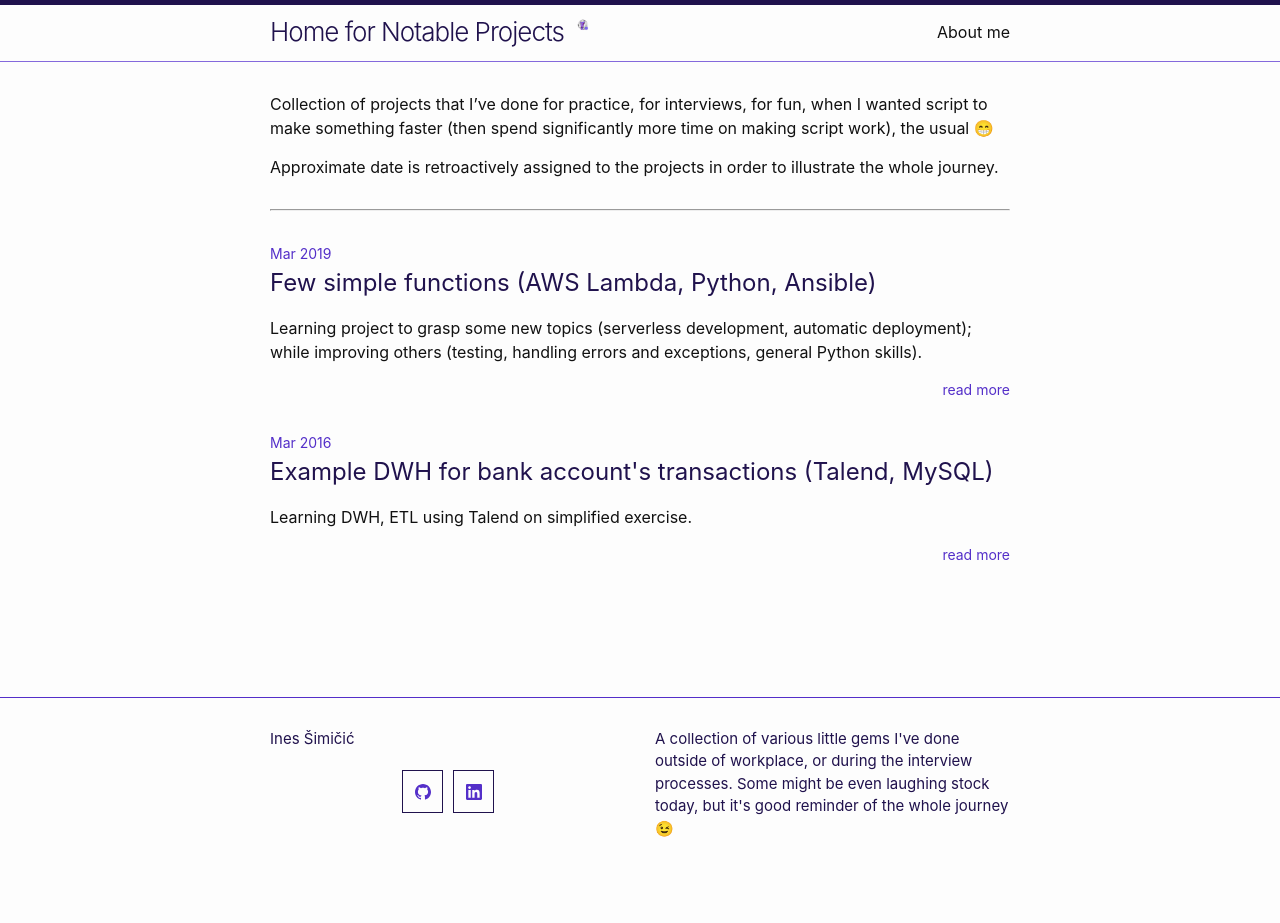
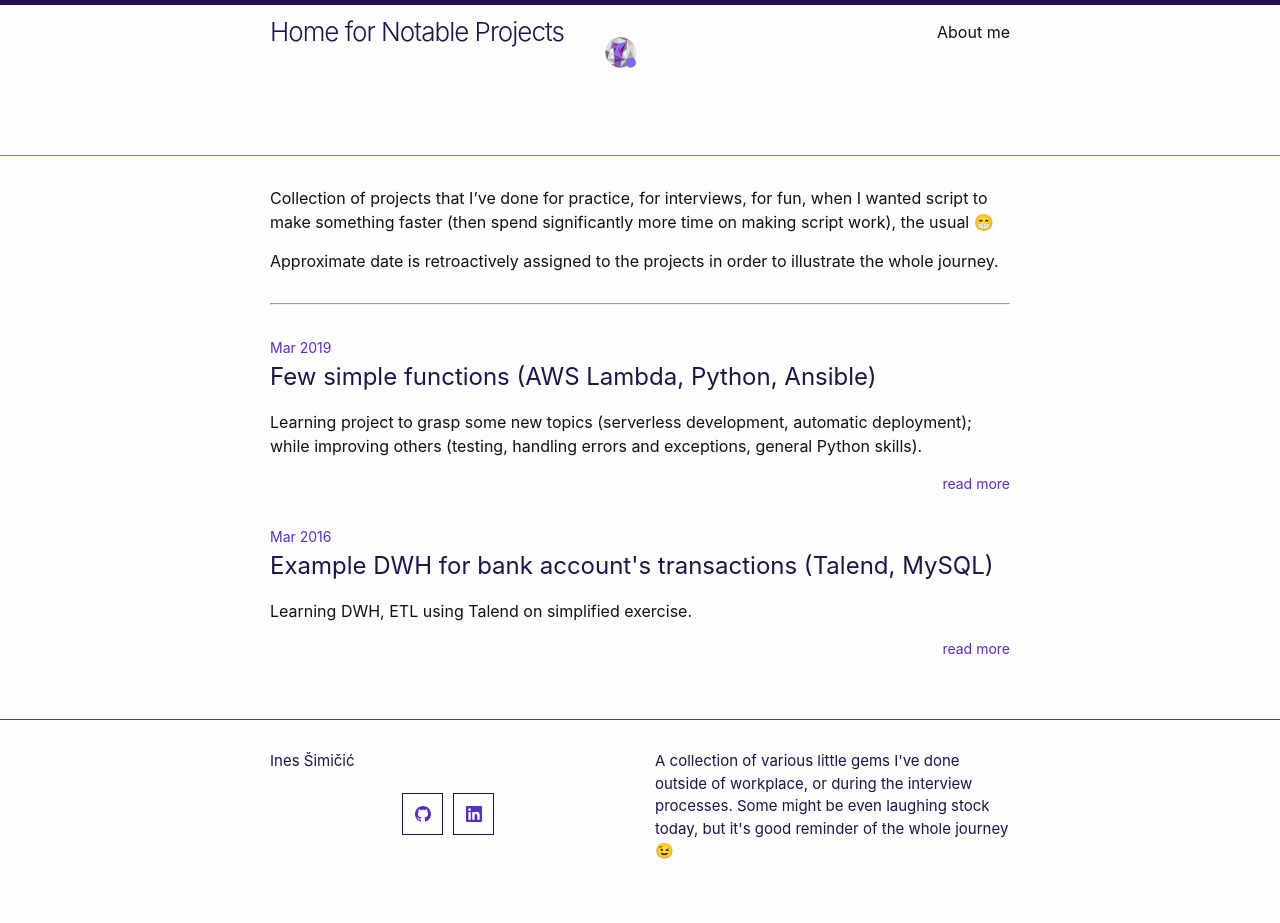
Before and after one commit to inesucrvenom/inesucrvenom.github.io, a Jekyll site: the page built from index.md, in a window 1280 px wide. Built offline with Jekyll 4.4.1, drawn with Linux system fonts in a browser that asks for light colours; emoji names are drawn with the system emoji font; the list of posts is cut into pages by our own code; before the commit the page ends 900 px from its top, so only the background shows below that.

Commit message:
change logo size

```diff
--- a/_includes/header.html
+++ b/_includes/header.html
@@ -4,7 +4,7 @@
     {%- assign default_paths = site.pages | map: "path" -%}
     {%- assign page_paths = site.header_pages | default: default_paths -%}
     {%- assign titles_size = site.pages | map: 'title' | join: '' | size -%}
-    <img src="logo.svg" alt="logo" height="50px" width="50px">
+    <img src="logo.svg" alt="logo" height="150px" width="150px">
     <a class="site-title" rel="author" href="{{ "/" | relative_url }}">{{ site.title | escape }}</a>
 
     {%- if titles_size > 0 -%}
```
